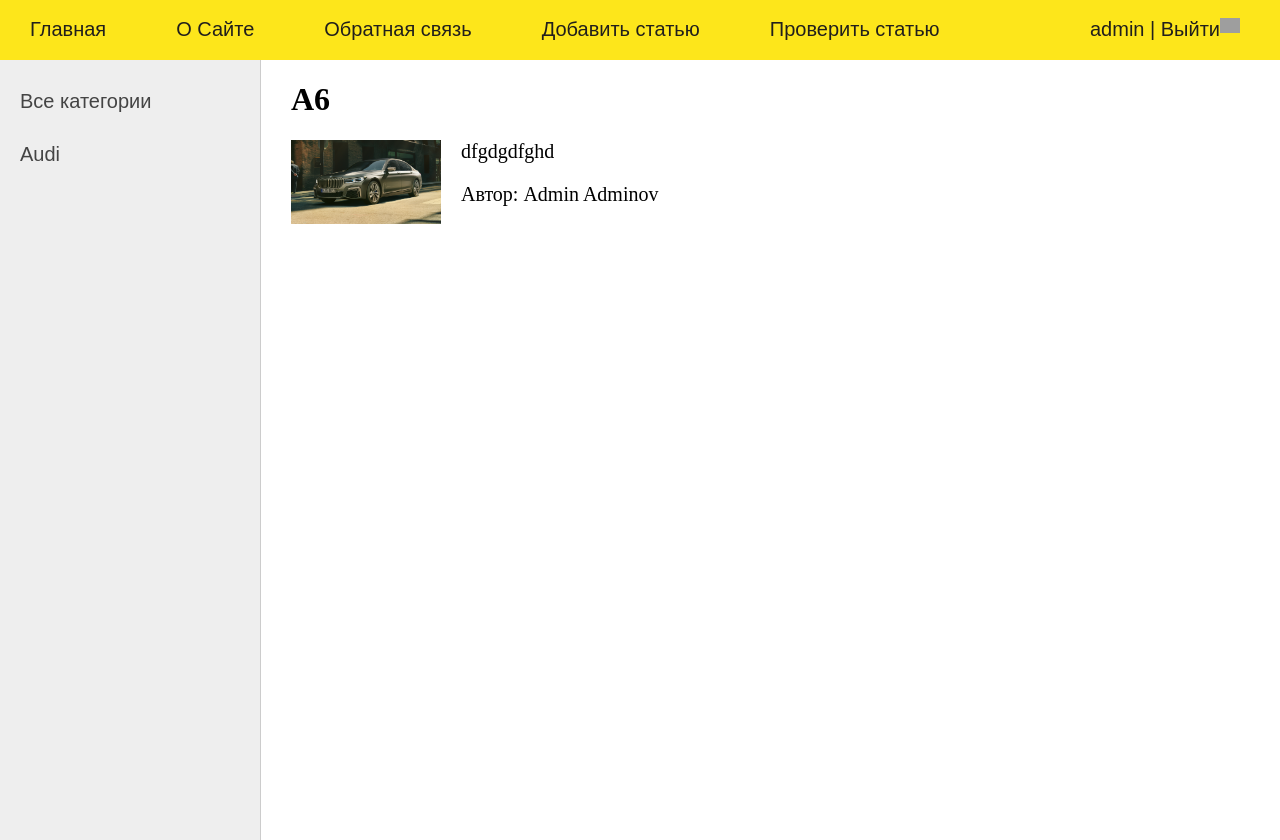
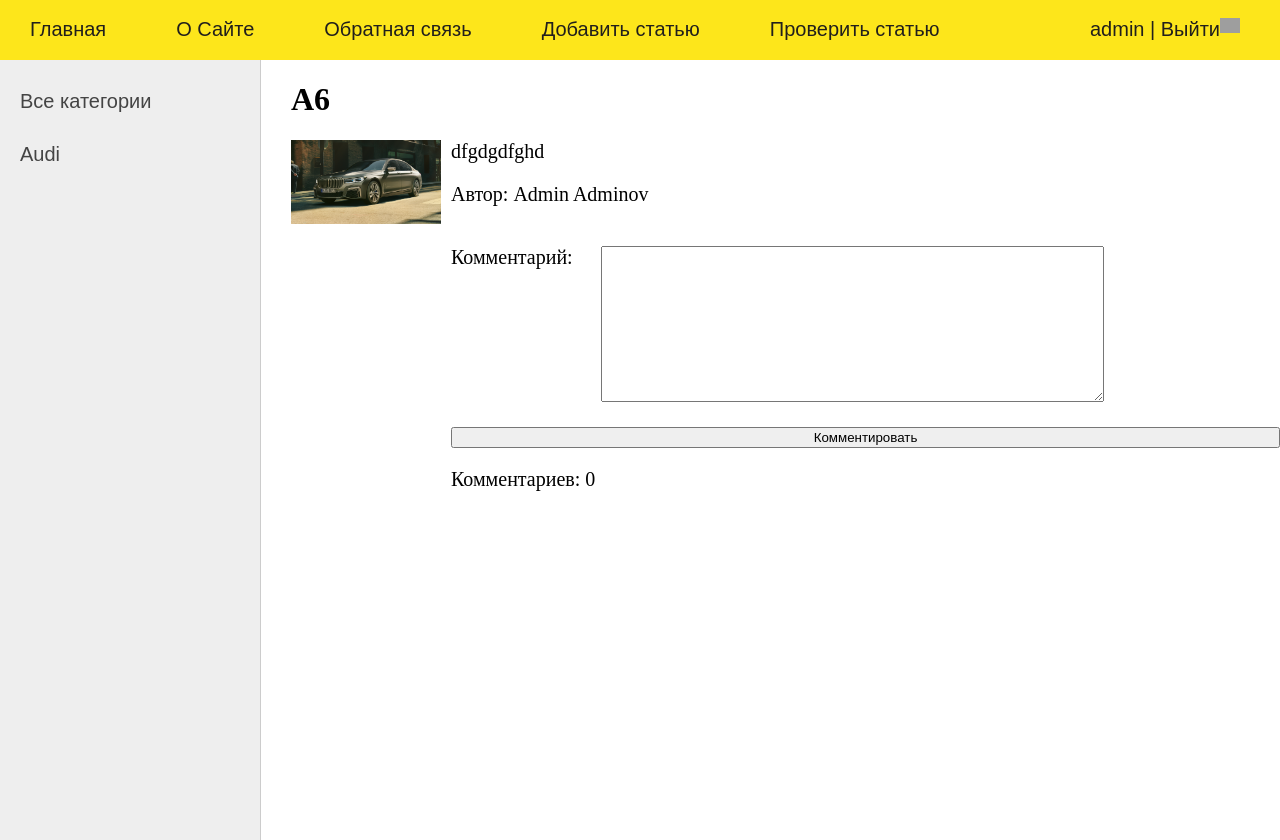
Before and after one commit to RedRim/cars-app, a Django app: a page that uses cars/templates/cars/post.html in a window 1280 px wide. Run offline with Django 4.2, Linux system fonts and the light colour scheme; a user stored in the database is signed in; data comes from the database, SQL or seed files in the repository; both versions use the stored data as it was after the commit; grey boxes are pictures that could not be loaded.

Commit message:
Comments added

```diff
--- a/cars/admin.py
+++ b/cars/admin.py
@@ -19,7 +19,11 @@
   list_display_links = ('id', 'author')
   search_fields = ('short_conent', 'auhtor')
 
+class ComentsAdmin(admin.ModelAdmin):
+  list_display = ('id', 'time_create', 'content')
+
 admin.site.register(Cars, CarsAdmin)
 admin.site.register(Brands, BrandAdmin)
 admin.site.register(CustomUser)
 admin.site.register(FeedbackMessage, FeedbackMessageAdmin)
+admin.site.register(Comment, ComentsAdmin)
--- a/cars/forms.py
+++ b/cars/forms.py
@@ -4,7 +4,7 @@
 from django.contrib.auth.models import User
 from django.contrib.auth.forms import AuthenticationForm
 
-from .models import CustomUser, Cars, FeedbackMessage
+from .models import CustomUser, Cars, FeedbackMessage, Comment
 
 
 class AddPostForm(forms.ModelForm):
@@ -44,9 +44,6 @@
     password = forms.CharField(label='Пароль', widget=forms.PasswordInput(attrs={'class': 'form-input'}))
 
 class FeedbackMessageForm(forms.ModelForm):
-    def __init__(self, *args, **kwargs):
-        super().__init__(*args, **kwargs)
-
     class Meta:
         model = FeedbackMessage
         fields = ['short_content', 'content']
@@ -54,3 +51,11 @@
             'short_content': forms.TextInput(attrs={'class': 'form-input'}),
             'content': forms.Textarea(attrs={'cols': 60, 'rows': 10})
         }
+
+class AddCommentForm(forms.ModelForm):
+    class Meta:
+        model = Comment
+        fields = ['content']
+        widgets = {
+            'content': forms.Textarea(attrs={'cols': 60, 'rows': 10})
+        }
--- a/cars/models.py
+++ b/cars/models.py
@@ -14,6 +14,7 @@
     is_published = models.BooleanField(default=False, verbose_name="Публикация")
     brand = models.ForeignKey('Brands', on_delete=models.PROTECT, verbose_name="Марка")
     author = models.ForeignKey('CustomUser', on_delete=models.PROTECT, verbose_name="Автор", null=True)
+    comments = models.ManyToManyField('Comment', verbose_name="Комментарии", blank=True)
 
     def __str__(self):
         return self.title
@@ -79,3 +80,16 @@
         verbose_name = 'Обращение'
         verbose_name_plural = 'Обращения'
         ordering = ['time_create', 'author_id']
+
+class Comment(models.Model):
+    slug = models.SlugField(max_length=255, unique=True, db_index=True, verbose_name="URL")
+    author = models.ForeignKey('CustomUser', on_delete=models.PROTECT, verbose_name="Автор", null=True)
+    time_create = models.DateTimeField(auto_now_add=True, verbose_name="Время создания")
+    content = models.TextField(blank=True, verbose_name="Комментарий", null=True)
+
+
+
+    class Meta:
+        verbose_name = 'Комментарий'
+        verbose_name_plural = 'Комментарии'
+        ordering = ['time_create', 'content']
--- a/cars/static/cars/css/styles.css
+++ b/cars/static/cars/css/styles.css
@@ -1,34 +1,26 @@
 .article {
 	list-style-type: none;
 }
-
-
-
 img {width: 300px; height: auto;}
-
 img.img-article-left {
 	width: 300px;
 	height: auto;
 	float: left;
 	padding: 0 10px 10px 0;
 }
-
 img.img-article-left.thumb {
 	max-width: 150px;
 	height: auto;
 	float: left;
 }
-
 img.user-photo {
 	width: 20px;
 	height: auto;
 	float: right;
 }
-
 .container {
 	display: flex;
   }
-
 .content-text {
 	display: inline-block;
 	margin: 60px 0 0 30px;
@@ -40,21 +32,18 @@
 	flex-grow: 1;
 }
 .content-text h1 {font-size: 32px;}
-
 header {
 	background: #fde61b;
 	height: 60px;
 	position:  fixed;
 	width: 100%;
 }
-
 .home {
 	margin: 40;
 	/* background: url('../images/logo.png') no-repeat 10px 5px;
 	width: 70px;
 	height: 60px; */
 }
-
 .left-chapters {
 	margin: 40px 0 0 0;
 	background: #eee;
@@ -101,7 +90,6 @@
 	height: 30px;
 	background: url('../images/share_yt.png') no-repeat 0 -30px
 }
-
 html, body {
 	font-family: 'Arial';
 	margin: 0;
@@ -110,7 +98,6 @@
 	width: 100%;
 	color: #444;
 }
-
 a {
 	color: #000000;
 	text-decoration: none;
@@ -119,7 +106,6 @@
 	color: #000000;
 	text-decoration: underline;
 }
-
 p.link-read-post {
 	text-align: right;
 }
@@ -129,8 +115,6 @@
 	color: #ff0000;
 	text-decoration: none;
 }
-
-
 div.article-panel p.first {
     margin: 0;
     float: left;
@@ -139,7 +123,6 @@
     margin: 0;
     float: right;
 }
-
 ul.list-articles {
 	list-style: none;
 	margin: 0;
@@ -148,12 +131,6 @@
 ul.list-articles li {
 	border-bottom: 1px solid #ccc;
 }
-
-
-
-
-
-
 ul.mainmenu {
 	list-style: none;
 	margin: 0;
@@ -169,7 +146,6 @@
 }
 ul.mainmenu li.logo {margin: 0;}
 ul.mainmenu li.last {float: right;}
-
 ul.mainmenu li a {
 	color: #211f1c;
 	text-decoration: none;
@@ -177,11 +153,9 @@
 ul.mainmenu li a:hover {
 	color: #211f1c;
 }
-
 .panelitems {
 	text-align: center;
 }
-
 ul.langitem {
 	list-style: none;
 	display: inline-block;
@@ -221,21 +195,16 @@
 	border-radius: 10px;
 	font-size: 20px;
 }
-
 .table-content {
 	width: 100%;
 	min-height: 100%;
 	height: 100%;
 }
-
-
-
 .content {
 	padding: 40px 20px 20px 40px;
 	width: 100%;
 	box-sizing: border-box;
 }
-
 ul.breadcrumbs {
 	margin: 0;
 	padding: 0;
@@ -256,7 +225,6 @@
 	content: "\2192";
 }
 ul.breadcrumbs li.last:after {content: "";}
-
 ul.control {
 	margin: 0;
 	padding: 60px 0 0 0;
@@ -271,7 +239,6 @@
 ul.control li.last:after {content: "\2192"; padding: 0 0 0 10px;}
 ul.control li a { color: #0059b2; text-decoration: none; }
 ul.control li a:hover { color: #CC0000; }
-
 ul.content-table {
 	margin: 0;
 	padding: 60px 0 0 30px;
@@ -287,7 +254,6 @@
 	text-decoration: none;
 }
 ul.content-table li a:hover {color: #F0711C;}
-
 ul.lang-list {
 	list-style: none;
 	margin: 0;
@@ -310,12 +276,10 @@
 	text-decoration: none;
 }
 ul.lang-list li a:hover {color: #fdc073;}
-
 .topic-subject .topic-line {
 	border-bottom: 1px solid #CC0000;
 	margin-top: -16px;
 }
-
 .topic-subject .topic-text {
 	display: inline-block;
 	font-size: 28px;
@@ -325,7 +289,6 @@
 	background: #fff;
 	font-family: Sans-serif, Arial, Tahoma;
 }
-
 .list-topic {
 	margin: 40px 0 60px 0;
 	font-family: Sans-serif, Arial, Tahoma;
@@ -349,7 +312,6 @@
 	text-decoration: none;
 }
 .list-topic ol li a:hover {color: #CC0000;}
-
 .highlight {
 	max-width: 350px;
 	padding: 0 10px 0 10px;
@@ -364,17 +326,14 @@
 	margin: 0;
 }
 .highlight .block p { margin: 0; }
-
 .quote {
 	background: url('../images/blockquote.png') no-repeat 0 10px;
 	padding: 5px 5px 5px 70px;
 	font-family: Sans-serif, Arial, Tahoma;
 	font-style: italic;
 }
-
 #footer {
 	box-sizing: border-box;
-
 	background: #3F4137;
 	padding: 5px;
 	color: #aaa;
@@ -387,106 +346,37 @@
 	text-decoration: underline;
 	color: #aaa;
 }
-
 .form-input {
     width: 300px;
     font-size: 16px;
 }
-
 .form-label {
     display: inline-block;
     min-width: 150px;
     vertical-align: top;
 }
-
 .form-error ul {
     list-style: none;
     padding: 0;
     color: #CC0000;
 }
-
 .form-button {
     min-width: 200px;
     font-size: 16px;
 }
-
 img {max-width: 600px; height: auto;}
-
 img.img-article-left {
 	max-width: 300px;
 	height: auto;
 	float: left;
 	padding: 0 10px 10px 0;
 }
-
 img.img-article-left.thumb {
 	max-width: 150px;
 	height: auto;
 }
 
-select {
-	cursor: pointer;
-	padding: 5px;
+form {
+    display: flex !important;
+    flex-direction: column !important;
 }
-
-/* Стили для формы фильтрации */
-form {
-	display: flex;
-	align-items: center;
-	margin-bottom: 20px;
-  }
-
-  label {
-	margin-right: 10px;
-	font-weight: bold;
-  }
-
-  select {
-	padding: 5px;
-	border-radius: 4px;
-	border: 1px solid #ccc;
-  }
-
-  button[type="submit"] {
-	padding: 5px 10px;
-	border: none;
-	background-color: #007bff;
-	color: #fff;
-	border-radius: 4px;
-	cursor: pointer;
-  }
-
-  /* Стили для списка записей */
-  ul {
-	list-style-type: none;
-	padding: 0;
-	margin: 0;
-  }
-
-  .article {
-	margin-bottom: 20px;
-  }
-
-  .link-read-post a {
-	text-decoration: none;
-  }
-
-  .img-article-left {
-	width: 100px;
-	height: 100px;
-	object-fit: cover;
-	margin-right: 10px;
-  }
-
-  h2 {
-	margin-top: 0;
-  }
-
-  p {
-	margin-bottom: 10px;
-  }
-
-  hr {
-	border: none;
-	border-top: 1px solid #ccc;
-  }
--- a/cars/templates/cars/post.html
+++ b/cars/templates/cars/post.html
@@ -4,19 +4,34 @@
 <h1>{{post.title}}</h1>
 
 {% if post.photo %}
-<p><img class="img-article-left thumb" src="{{ post.photo.url }}"></p>
+    <p><img class="img-article-left thumb" src="{{ post.photo.url }}"></p>
 {% endif %}
 
-{{ post.content }}
-<p>Автор: <a href="{{ post.author.get_absolute_url }}">{{ post.author.first_name }} {{ post.author.last_name }}</a>
-
+<p>{{ post.content }}</p>
+<p> Автор: <a href="{{ post.author.get_absolute_url }}">{{ post.author.first_name }} {{ post.author.last_name }}</a>
     <!-- кнопка модерации -->
     {% if request.user.is_authenticated and request.user.is_moder and post.is_published == False %}
     <form method="POST" action="{% url 'toggle_is_published' post.slug %}">
         {% csrf_token %}
         <button type="submit">Опубликовать</button>
     </form>
-
-
-{% endif %}</p>
+    {% endif %}
+</p>
+    <!-- Создание комментария -->
+{% if request.user.is_authenticated and post.is_published == True %}
+    <form method='POST', action="{% url 'create_comment' post.slug %}", enctype="multipart/form-data">
+        <div class="form-error">{{ form.non_field_errors }}</div>
+        {% csrf_token %}
+        {% for f in form %}
+            <p><label class="form-label" for="{{ f.id_for_label }}">{{f.label}}: </label>{{ f }}</p>
+            <div class="form-error">{{ f.errors }}</div>
+        {% endfor %}
+        <button type="submit">Комментировать</button>
+{% endif %}
+    <!-- Блок с комментариями пользователей -->
+<p>Комментариев: {{post.comments.count}}</p>
+{% for c in post.comments.all %}
+    <h3><a href="{{ post.author.get_absolute_url }}">{{ c.author.first_name }} {{ c.author.last_name }}</a></h3>
+    <p>{{c.content}}</p>
+{% endfor %}
 {% endblock %}
--- a/cars/urls.py
+++ b/cars/urls.py
@@ -15,6 +15,7 @@
     path('profile/<slug:profile_slug>/',Profile.as_view(), name='profile'),
     path('modering/', Modering.as_view(), name='modering'),
     path('post/toggle_published/<slug:post_slug>/', toggle_is_published, name='toggle_is_published'),
+    path('post/createcomment/<slug:post_slug>/', create_comment, name='create_comment')
 ]
 
 handler404 = pageNotFound
--- a/cars/utils.py
+++ b/cars/utils.py
@@ -1,4 +1,5 @@
 from .models import *
+from .forms import AddCommentForm
 
 menu = [{'title': 'О Сайте', 'url_name': 'about'},
         {'title': 'Обратная связь', 'url_name': 'contact'},
--- a/cars/views.py
+++ b/cars/views.py
@@ -13,6 +13,8 @@
 from django.contrib.auth.decorators import login_required
 
 from django.contrib.auth.mixins import LoginRequiredMixin
+
+import random
 
 
 class CarsHome(DataMixin, ListView):
@@ -51,14 +53,19 @@
         return dict(list(context.items()) + list(c_def.items()))
 
 class ShowPost(DataMixin, DetailView):
+    form_class = AddCommentForm
     model = Cars
     template_name = "cars/post.html"
     slug_url_kwarg = 'post_slug'
     context_object_name = 'post'
 
+    def form_valid(self, form):
+        form.instance.author = self.request.user
+        return super().form_valid(form)
+
     def get_context_data(self, *, object_list=None, **kwargs):
         context = super().get_context_data(**kwargs)
-        c_def = self.get_user_context(title=context['post'])
+        c_def = self.get_user_context(title='slug', form=AddCommentForm)
         return dict(list(context.items()) + list(c_def.items()))
 
 class CarsBrand(DataMixin, ListView):
@@ -146,6 +153,21 @@
     post.save()
     return redirect('post', post_slug=post.slug)
 
+def create_comment(request, post_slug):
+    post = get_object_or_404(Cars, slug=post_slug)
+    if(request.method == 'POST'):
+        form = AddCommentForm(request.POST)
+        if form.is_valid():
+            form.instance.author = request.user
+            comment = form.instance
+            comment.slug = str(random.random()) + str(comment.author.first_name)
+            print(comment.content)
+            comment.save()
+            post.comments.add(comment)
+            post.save()
+            return redirect('post', post_slug=post.slug)
+    return redirect('post', post_slug=post.slug)
+
 def logout_user(request):
     logout(request)
     return redirect('login')
```
Also changed, not shown: cars/migrations/0001_initial.py, cars/migrations/0002_alter_customuser_photo.py (deleted), db.sqlite3, media/photos/2023/06/26/2022-toyota-gr86_1.jpg (added), media/photos/2023/06/26/29569-Sport-CarToyota-GR-86-4k-Ultra-HD-Wallpaper.jpg (added), media/photos/2023/06/26/bmw-7series-sedan-mp-inspire-highlight-02-desktop.jpg (added), media/photos/2023/06/27/2560x1600-129952-nissan-gtr-2017-4k.jpg (added), media/photos/2023/06/27/bmw-7series-sedan-mp-inspire-highlight-02-desktop.jpg (added), media/photos/2023/06/27/bmw-7series-sedan-mp-inspire-highlight-03-desktop.jpg (added).
